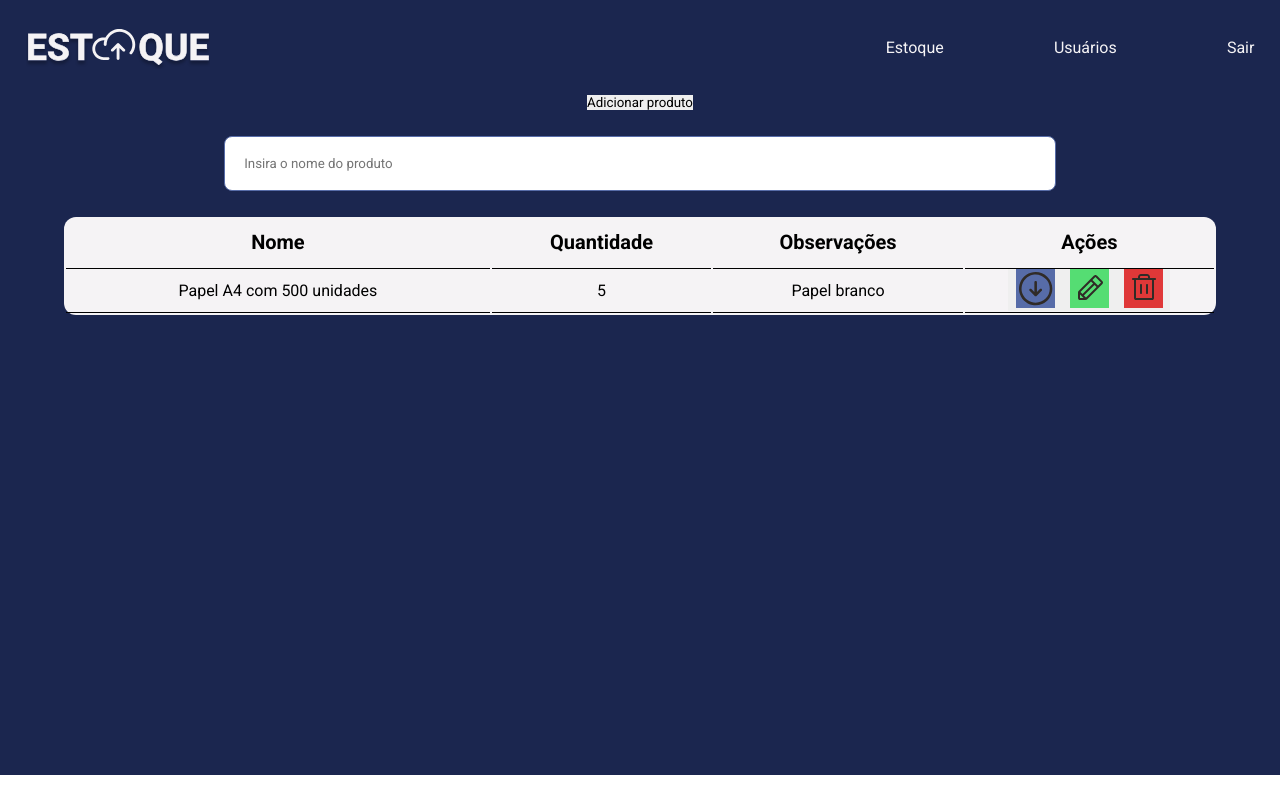
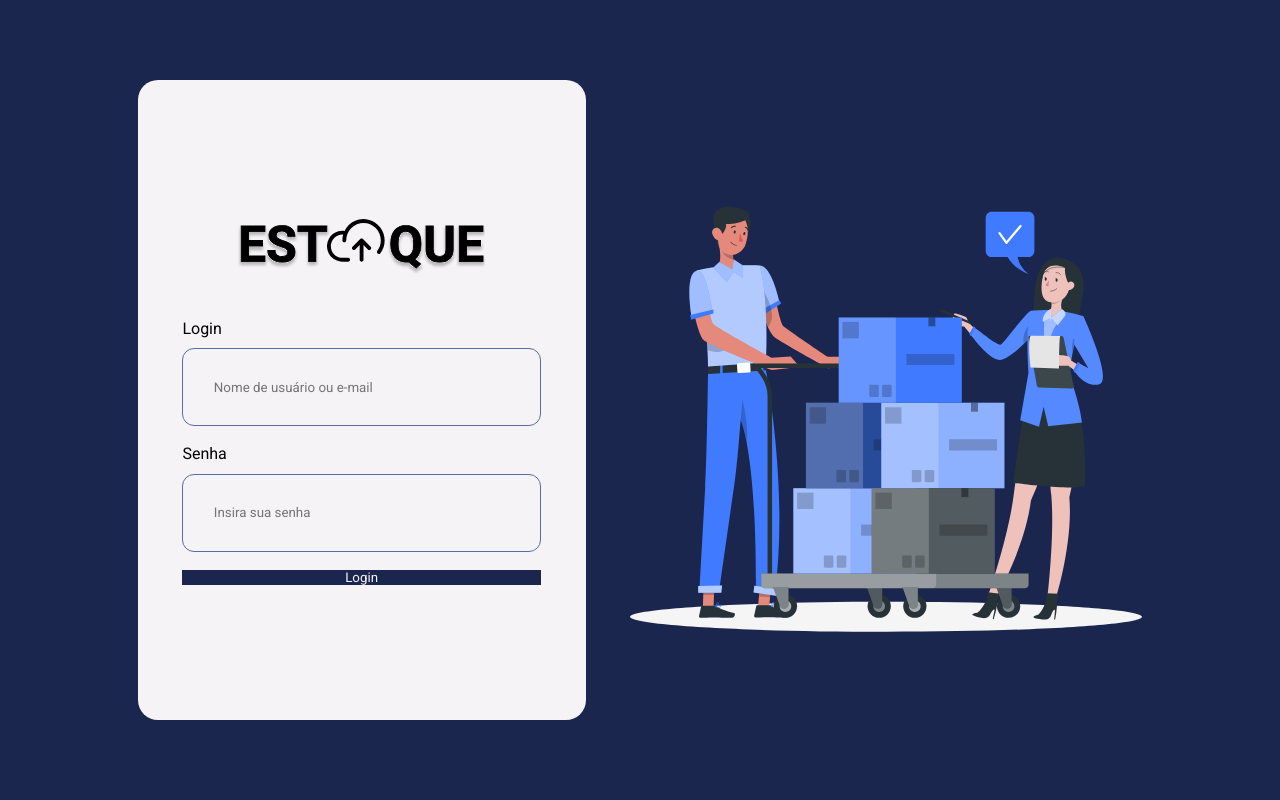
Before and after one commit to NathanMarques2001/Britaldo-Estoque, a React (Vite) app: page /home in a window 1280 px wide. Built offline with nearby package versions, Linux system fonts and the light colour scheme.

Commit message:
feat: firebase,auth,new folders

```diff
--- a/package.json
+++ b/package.json
@@ -10,6 +10,7 @@
   },
   "dependencies": {
     "@radix-ui/react-dialog": "^1.0.3",
+    "firebase": "^9.19.1",
     "react": "^18.2.0",
     "react-dom": "^18.2.0"
   },
--- a/src/main.jsx
+++ b/src/main.jsx
@@ -1,10 +1,10 @@
 import React from 'react'
 import ReactDOM from 'react-dom/client'
-import { Home } from './home'
+import { Login } from './pages/login'
 import './style/global.css'
 
 ReactDOM.createRoot(document.getElementById('root')).render(
   <React.StrictMode>
-    <Home />
+    <Login />
   </React.StrictMode>,
 )
--- a/src/home/index.jsx
+++ b/src/pages/home/index.jsx
@@ -1,6 +1,6 @@
 import './style.css'
-import { Navbar } from '../components/navbar'
-import { Table } from '../components/table'
+import { Navbar } from '../../components/navbar'
+import { Table } from '../../components/table'
 
 export function Home() {
   return (
--- a/src/login/index.jsx
+++ b/src/pages/login/index.jsx
@@ -1,13 +1,24 @@
 import './style.css'
-import ImgLogin from '../assets/rafiki.svg'
-import ImgLogo from '../assets/logo-preta.svg'
+import ImgLogin from '../../assets/rafiki.svg'
+import ImgLogo from '../../assets/logo-preta.svg'
+import { signIn } from '../../services/signIn'
+import { useState } from 'react'
 
 export function Login() {
+  const [email, setEmail] = useState('')
+  const [password, setPassword] = useState('')
+
+  function handleSubmit(event) {
+    event.preventDefault()
+
+    signIn(email, password)
+  }
+
   return (
     <div id="body-login">
       <div id="container-login">
         <img src={ImgLogo} id="ImgLogo" />
-        <form id="form-login">
+        <form onSubmit={handleSubmit} id="form-login">
           <label for="login" className="label-login" id="label-user">
             Login
           </label>
@@ -17,6 +28,8 @@ export function Login() {
             placeholder="Nome de usuário ou e-mail"
             className="input-login"
             id="input-user"
+            value={email}
+            onChange={(e) => setEmail(e.target.value)}
           />
           <label for="senha" className="label-login" id="label-senha">
             Senha
@@ -27,10 +40,10 @@ export function Login() {
             placeholder="Insira sua senha"
             className="input-login"
             id="input-senha"
+            value={password}
+            onChange={(e) => setPassword(e.target.value)}
           />
-          <button type="submit" id="botao-login">
-            Login
-          </button>
+          <button id="botao-login">Login</button>
         </form>
       </div>
       <img src={ImgLogin} id="ImgLogin" />
--- /dev/null
+++ b/src/services/firebaseConfig.js
@@ -0,0 +1,21 @@
+// Import the functions you need from the SDKs you need
+import { initializeApp } from 'firebase/app'
+import { getAnalytics } from 'firebase/analytics'
+// TODO: Add SDKs for Firebase products that you want to use
+// https://firebase.google.com/docs/web/setup#available-libraries
+
+// Your web app's Firebase configuration
+// For Firebase JS SDK v7.20.0 and later, measurementId is optional
+const firebaseConfig = {
+  apiKey: 'AIzaSyBg_APDa-Mx_OUOgeooR4ADbKN6mFplw4Q',
+  authDomain: 'britaldo-estoque.firebaseapp.com',
+  projectId: 'britaldo-estoque',
+  storageBucket: 'britaldo-estoque.appspot.com',
+  messagingSenderId: '260435782937',
+  appId: '1:260435782937:web:9a0413ebbcd4e31476e988',
+  measurementId: 'G-6C9K0QNTMQ',
+}
+
+// Initialize Firebase
+export const app = initializeApp(firebaseConfig)
+const analytics = getAnalytics(app)
--- /dev/null
+++ b/src/services/signIn.js
@@ -0,0 +1,15 @@
+import { getAuth, signInWithEmailAndPassword } from 'firebase/auth'
+import { app } from './firebaseConfig'
+
+export function signIn(email, password) {
+  const auth = getAuth(app)
+  signInWithEmailAndPassword(auth, email, password)
+    .then((userCredential) => {
+      const user = userCredential.user
+      //logged
+    })
+    .catch((error) => {
+      const errorCode = error.code
+      const errorMessage = error.message
+    })
+}
```
Also changed, not shown: src/pages/home/style.css (renamed from src/home/style.css), src/pages/login/style.css (renamed from src/login/style.css), src/pages/users/index.jsx (renamed from src/users/index.jsx), src/pages/users/style.css (added).
